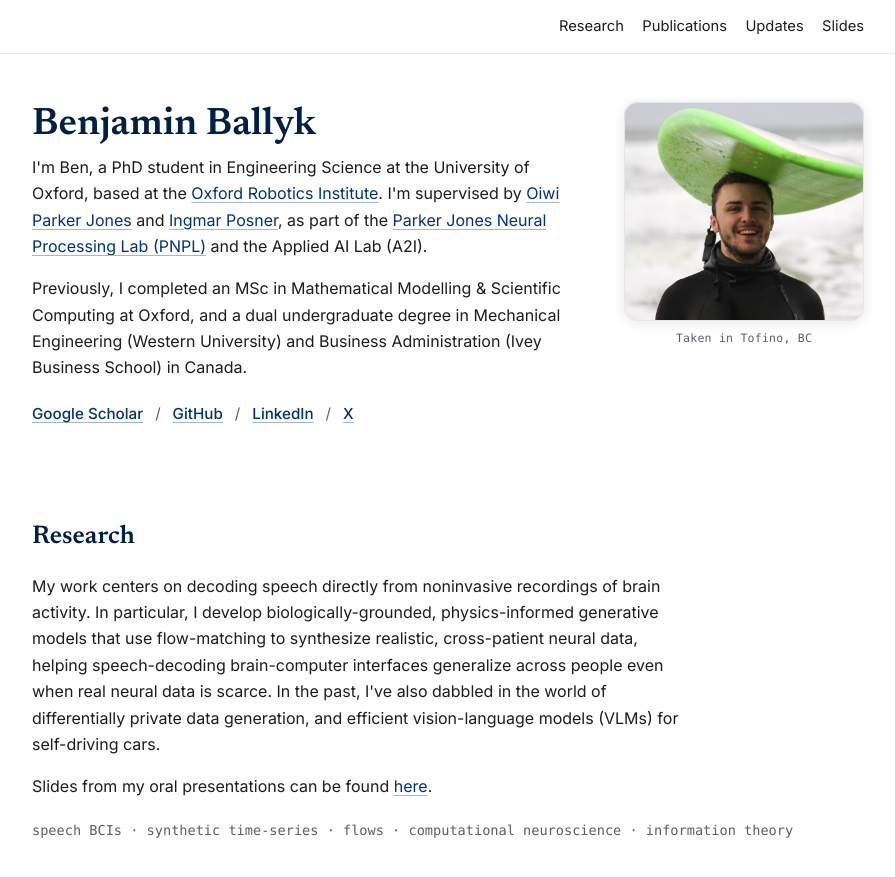
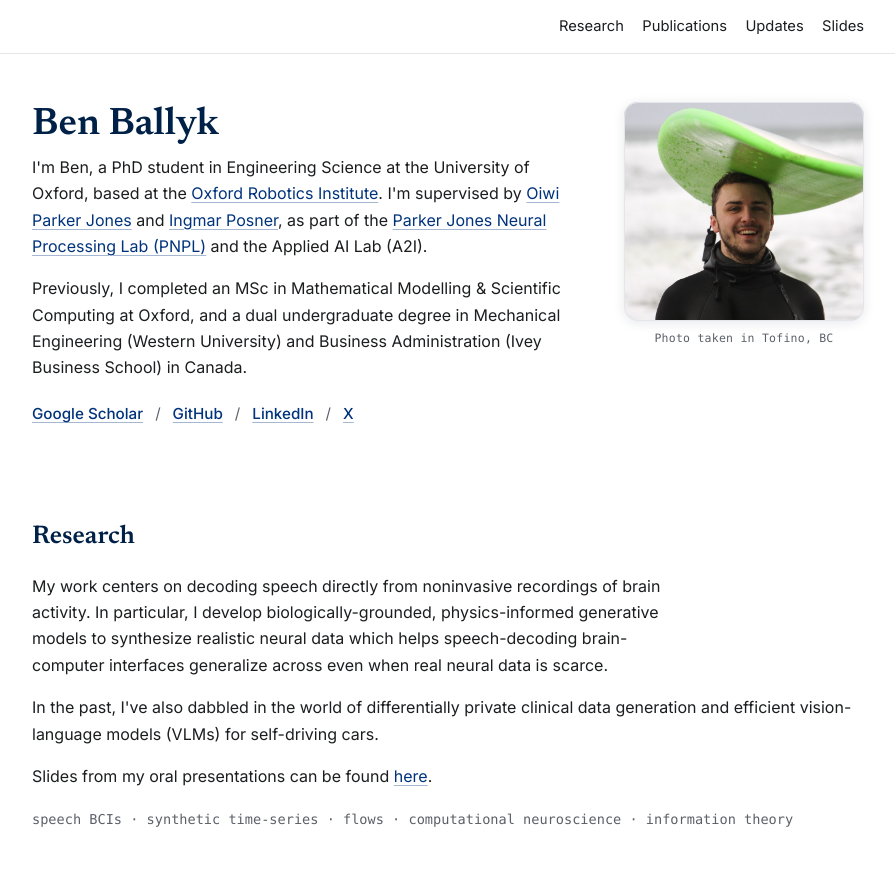
Before and after one commit to benballyk/benballyk.github.io, a Jekyll site: the page built from index.html, in a window 1280 px wide and 900 px high. Shown: the top 877 px of the window, without its empty margins (192-1087 px from the left). Built offline with Jekyll 4.4.1, drawn with Linux system fonts in a browser that asks for light colours.

Commit message:
updated research

```diff
--- a/index.html
+++ b/index.html
@@ -7,7 +7,7 @@ description: "Personal website of Benjamin Ballyk, PhD student in Engineering Sc
 
   <header class="hero" id="about">
     <div class="hero-text">
-      <h1>Benjamin Ballyk</h1>
+      <h1>Ben Ballyk</h1>
       <p class="intro">
         I'm Ben, a PhD student in Engineering Science at the University of Oxford, based at the
         <a href="https://ori.ox.ac.uk/" target="_blank" rel="noopener noreferrer">Oxford Robotics Institute</a>.
@@ -30,8 +30,8 @@ description: "Personal website of Benjamin Ballyk, PhD student in Engineering Sc
       </div>
     </div>
     <div class="hero-photo">
-      <img src="/assets/img/ben-ballyk.jpg" alt="Benjamin Ballyk laughing on a beach in a wetsuit, balancing a surfboard on his head">
-      <p class="photo-caption">Taken in Tofino, BC</p>
+      <img src="/assets/img/ben-ballyk.jpg" alt="Ben incredibly cold in a 6mm wetsuit">
+      <p class="photo-caption">Photo taken in Tofino, BC</p>
     </div>
   </header>
 
@@ -39,10 +39,13 @@ description: "Personal website of Benjamin Ballyk, PhD student in Engineering Sc
     <h2>Research</h2>
     <p class="research-copy">
       My work centers on decoding speech directly from noninvasive recordings of brain activity. In particular, I
-      develop biologically-grounded, physics-informed generative models that use flow-matching to synthesize
-      realistic, cross-patient neural data, helping speech-decoding brain-computer interfaces generalize
-      across people even when real neural data is scarce. In the past, I've also dabbled in the world of
-      differentially private data generation, and efficient vision-language models (VLMs) for
+      develop biologically-grounded, physics-informed generative models to synthesize
+      realistic neural data which helps speech-decoding brain-computer interfaces generalize
+      across even when real neural data is scarce.
+    </p>
+    <p>
+      In the past, I've also dabbled in the world of
+      differentially private clinical data generation and efficient vision-language models (VLMs) for
       self-driving cars.
     </p>
     <p>Slides from my oral presentations can be found <a href="/talks/">here</a>.</p>
```
